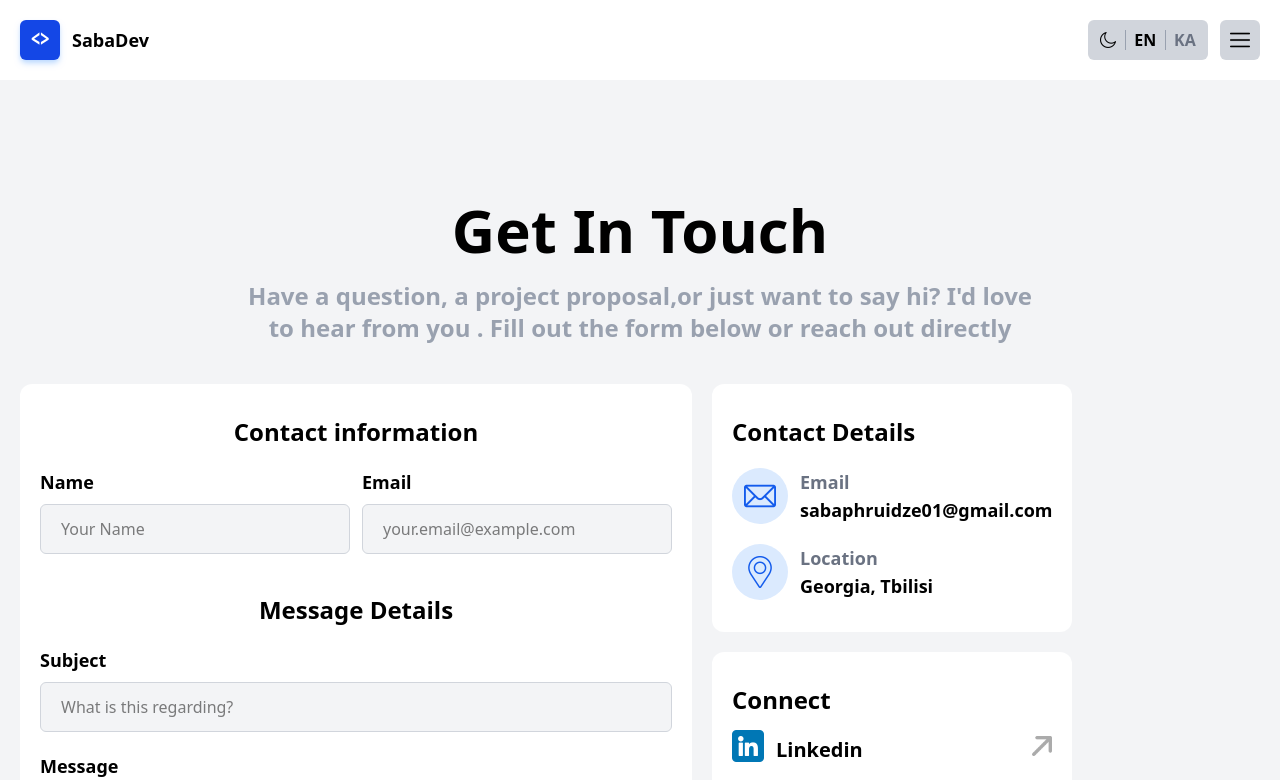
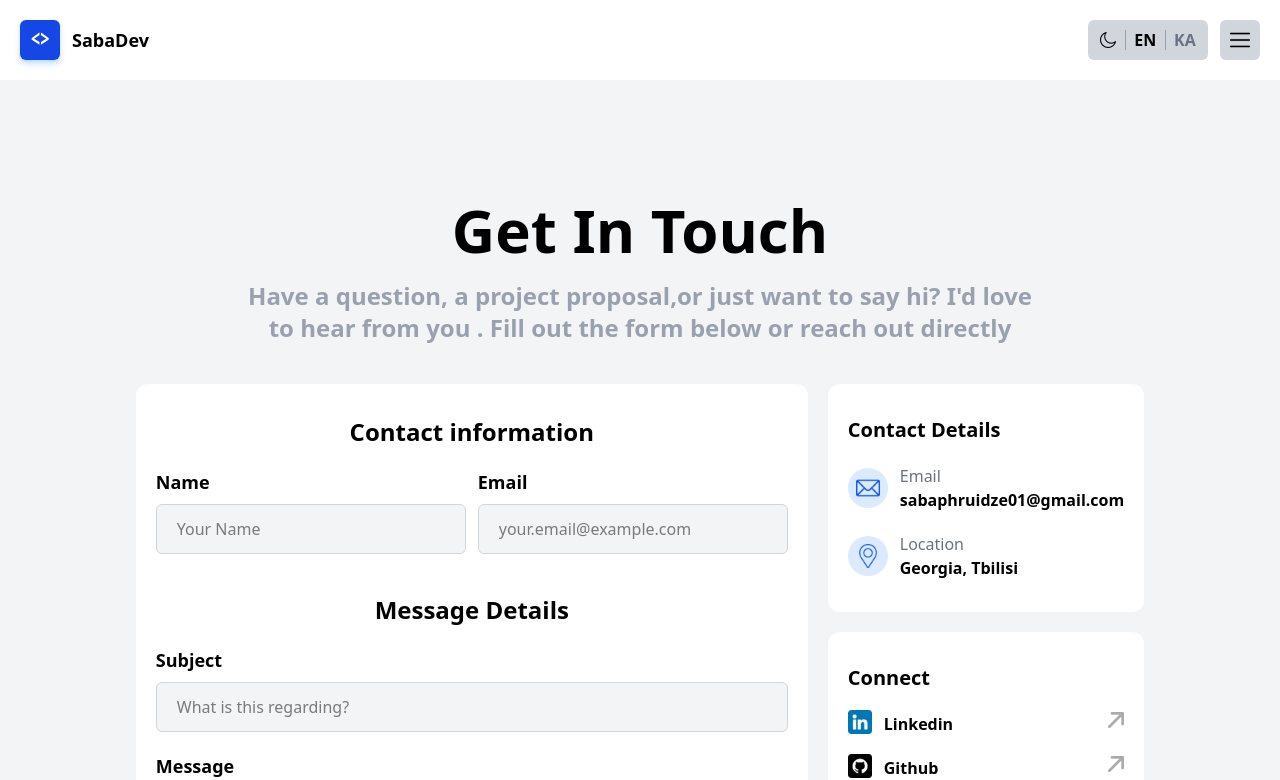
Before and after one commit to sabaPhruidze/portfolio, a React (Vite) app: page /contacts in a window 1280 px wide. Shown: the top 780 px of the page. Built offline with nearby package versions, Linux system fonts and the light colour scheme.

Commit message:
contact page is done visually next will be adding sending

```diff
--- a/src/components/contact/Connect.tsx
+++ b/src/components/contact/Connect.tsx
@@ -22,7 +22,7 @@ const Connect = () => {
   ];
   return (
     <section className="bg-white rounded-xl px-5 py-8 mt-10 lg:mt-5">
-      <h2 className="font-bold text-xl md:text-2xl">Connect</h2>
+      <h2 className="font-bold text-xl ">Connect</h2>
       {DATA.map((item) => (
         <div className="flex flex-row" key={item.id}>
           <a
@@ -36,14 +36,14 @@ const Connect = () => {
               <img
                 src={item.img}
                 alt={item.alt}
-                className="w-6 h-6 -translate-y-1 md:w-8 md:h-8  md:-translate-y-1.5"
+                className="w-6 h-6 -translate-y-0.5 "
               />
-              <p className="font-semibold md:text-xl">{item.name}</p>
+              <p className="font-semibold">{item.name}</p>
             </div>
             <img
               src={rigthTop}
               alt="right upper arrow image"
-              className="w-4 h-4 md:w-5 md:h-5"
+              className="w-4 h-4"
             />
           </a>
         </div>
--- a/src/components/contact/ContactDetails.tsx
+++ b/src/components/contact/ContactDetails.tsx
@@ -4,20 +4,16 @@ import pin from "../../assets/contact/pin.png";
 const ContactDetails = () => {
   return (
     <section className="bg-white rounded-xl px-5 py-8 mt-10">
-      <h2 className="font-bold text-xl md:text-2xl ">Contact Details</h2>
+      <h2 className="font-bold text-xl  ">Contact Details</h2>
       <address className="not-italic">
         <div className="flex flex-row items-center gap-3 mt-5">
-          <div className="w-10 h-10 md:w-14 md:h-14 bg-blue-100 flex justify-center items-center rounded-full">
-            <img
-              src={email}
-              alt="email icon"
-              className="w-6 h-6 md:w-8 md:h-8"
-            />
+          <div className="w-10 h-10 bg-blue-100 flex justify-center items-center rounded-full">
+            <img src={email} alt="email icon" className="w-6 h-6 " />
           </div>
           <div className="flex flex-col">
-            <h3 className="text-gray-500 md:text-lg md:font-semibold">Email</h3>
+            <h3 className="text-gray-500 ">Email</h3>
             <a
-              className="font-bold hover:underline md:text-lg"
+              className="font-bold hover:underline "
               href="mailto:sabaphruidze01@gmail.com"
               aria-label="Send me the email by clicking here"
             >
@@ -26,15 +22,13 @@ const ContactDetails = () => {
           </div>
         </div>
         <div className="flex flex-row items-center gap-3 mt-5">
-          <div className="w-10 h-10 md:w-14 md:h-14 bg-blue-100 flex justify-center items-center rounded-full">
-            <img src={pin} alt="email icon" className="w-6 h-6 md:w-8 md:h-8" />
+          <div className="w-10 h-10  bg-blue-100 flex justify-center items-center rounded-full">
+            <img src={pin} alt="email icon" className="w-6 h-6 " />
           </div>
           <div className="flex flex-col">
-            <h3 className="text-gray-500 md:text-lg md:font-semibold">
-              Location
-            </h3>
+            <h3 className="text-gray-500">Location</h3>
             <a
-              className="font-bold hover:underline md:text-lg"
+              className="font-bold hover:underline "
               href="https://www.google.com/maps/place/%E1%83%97%E1%83%91%E1%83%98%E1%83%9A%E1%83%98%E1%83%A1%E1%83%98/@41.6387676,44.7176433,9.5z/data=!4m6!3m5!1s0x40440cd7e64f626b:0x61d084ede2576ea3!8m2!3d41.6938026!4d44.8015168!16zL20vMGJtNGo?entry=ttu&g_ep=EgoyMDI2MDEwNy4wIKXMDSoASAFQAw%3D%3D"
               rel="noopener noreferrer"
               target="_blank"
--- a/src/components/contact/InputBox.tsx
+++ b/src/components/contact/InputBox.tsx
@@ -40,9 +40,9 @@ const InputBox = () => {
     console.log(data);
     reset();
   };
-  const legendClass = "text-center font-bold text-xl md:text-2xl ";
+  const legendClass = "text-center font-bold text-xl lg:text-2xl ";
   const labelClass =
-    "font-bold text-sm inline-block mt-5 cursor-pointer md:font-semibold md:text-lg";
+    "font-bold text-sm inline-block mt-5 cursor-pointer lg:font-semibold lg:text-lg";
   const inputClass =
     "w-full py-3 border border-gray-300 mt-2 rounded-md px-5 outline-none bg-gray-100";
   const errorClass = "mt-1 text-red-500";
@@ -52,7 +52,7 @@ const InputBox = () => {
         {/* for better SEO */}
         <fieldset>
           <legend className={legendClass}>Contact information</legend>
-          <div className="flex flex-col md:flex-row gap-3">
+          <div className="flex flex-col lg:flex-row gap-3">
             <div id="name-container" className="flex-1">
               <label htmlFor="name" className={labelClass}>
                 Name
@@ -121,11 +121,11 @@ const InputBox = () => {
           type="submit"
           className="cursor-pointer px-10 py-3 bg-blue-600 text-white rounded-md mt-5 font-bold flex flex-row gap-2"
         >
-          <p className="md:text-xl">Send Message</p>
+          <p className="lg:text-xl">Send Message</p>
           <img
             src={arrowRight}
             alt="right arrow icon"
-            className="w-4 h-4 translate-y-1 md:translate-y-2"
+            className="w-4 h-4 translate-y-1 lg:translate-y-2"
           />
         </button>
       </form>
--- a/src/components/contact/Location.tsx
+++ b/src/components/contact/Location.tsx
@@ -1,10 +1,10 @@
 const Location = () => {
   return (
-    <section className="mt-10">
+    <section className="mt-10 lg:flex lg:justify-center">
       <iframe
         src="https://www.google.com/maps/embed?pb=!1m18!1m12!1m3!1d381144.0629384458!2d44.477120926519035!3d41.72725109970277!2m3!1f0!2f0!3f0!3m2!1i1024!2i768!4f13.1!3m3!1m2!1s0x40440cd7e64f626b%3A0x61d084ede2576ea3!2z4YOX4YOR4YOY4YOa4YOY4YOh4YOY!5e0!3m2!1sen!2sge!4v1768203085335!5m2!1sen!2sge"
         height="450"
-        className="border-0 w-full lg:w-246"
+        className="border-0 w-full lg:w-246 rounded-3xl"
         allowFullScreen
         loading="lazy"
         referrerPolicy="no-referrer-when-downgrade"
--- a/src/pages/Contact.tsx
+++ b/src/pages/Contact.tsx
@@ -5,9 +5,9 @@ import Connect from "../components/contact/Connect";
 import Location from "../components/contact/Location";
 const Contact = () => {
   return (
-    <div className="px-5 pt-10 bg-gray-100 h-500 xl:px-auto">
+    <div className="px-5 pt-10 bg-gray-100 h-500 xl:px-10 lg:h-400">
       <GetInTouch />
-      <div className="lg:flex lg:flex-row lg:gap-5">
+      <div className="lg:flex lg:flex-row lg:gap-5 lg:justify-center">
         <InputBox />
         <div>
           <ContactDetails />
```
